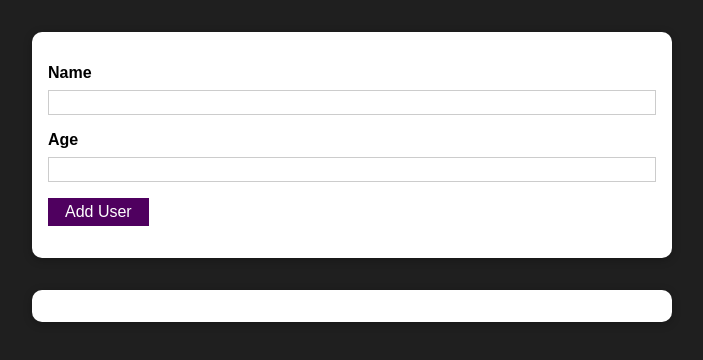
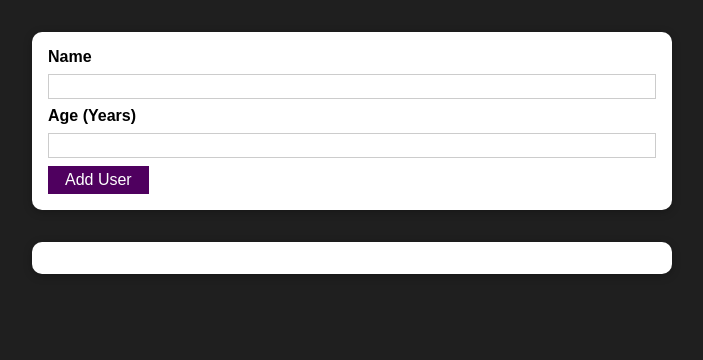
Before and after one commit to StefanoPisano/react-user-management, a React (Create React App) app: page / in a window 1280 px wide. Shown: the top 360 px of the page, without its empty margins (288-991 px from the left). Built offline with nearby package versions, Linux system fonts and the light colour scheme.

Commit message:
feat: resets user after submitting it

```diff
--- a/src/components/UserForm/UserForm.js
+++ b/src/components/UserForm/UserForm.js
@@ -4,7 +4,7 @@ import Card from "../UI/Card";
 
 const DEFAULT_STATE = {
 	name: '',
-	age: null
+	age: ''
 }
 
 function UserForm(props) {
@@ -32,11 +32,13 @@ function UserForm(props) {
 		event.preventDefault();
 
 		const validName = user.name && user.name.trim().length;
-		const validAge = user.age && !isNaN(user.age);
+		const validAge = user.age && !isNaN(user.age) && user.age > 0;
 
 		const validUser = validName && validAge;
 		if (validUser) {
 			props.onSubmitUser(user);
+
+			setUser(DEFAULT_STATE);
 		} else {
 			console.error("User is not valid", user)
 		}
@@ -45,21 +47,15 @@ function UserForm(props) {
 	return (
 		<Card className={styles.input}>
 			<form onSubmit={submitUser}>
-				<p>
 				<label htmlFor="name">Name</label>
 				<input type="text" id="name" value={user.name}
 				       onChange={updateName}/>
-				</p>
-				<p>
-					<label htmlFor="age">Age</label>
+				<label htmlFor="age">Age (Years)</label>
 				<input type="number" id="age" value={user.age}
 				       onChange={updateAge}/>
-				</p>
-				<p>
 				<button type="submit" className={styles.button}>
 					Add User
 				</button>
-				</p>
 			</form>
 		</Card>
 	)
```
Lines whose indentation alone changed are shown as unchanged.
